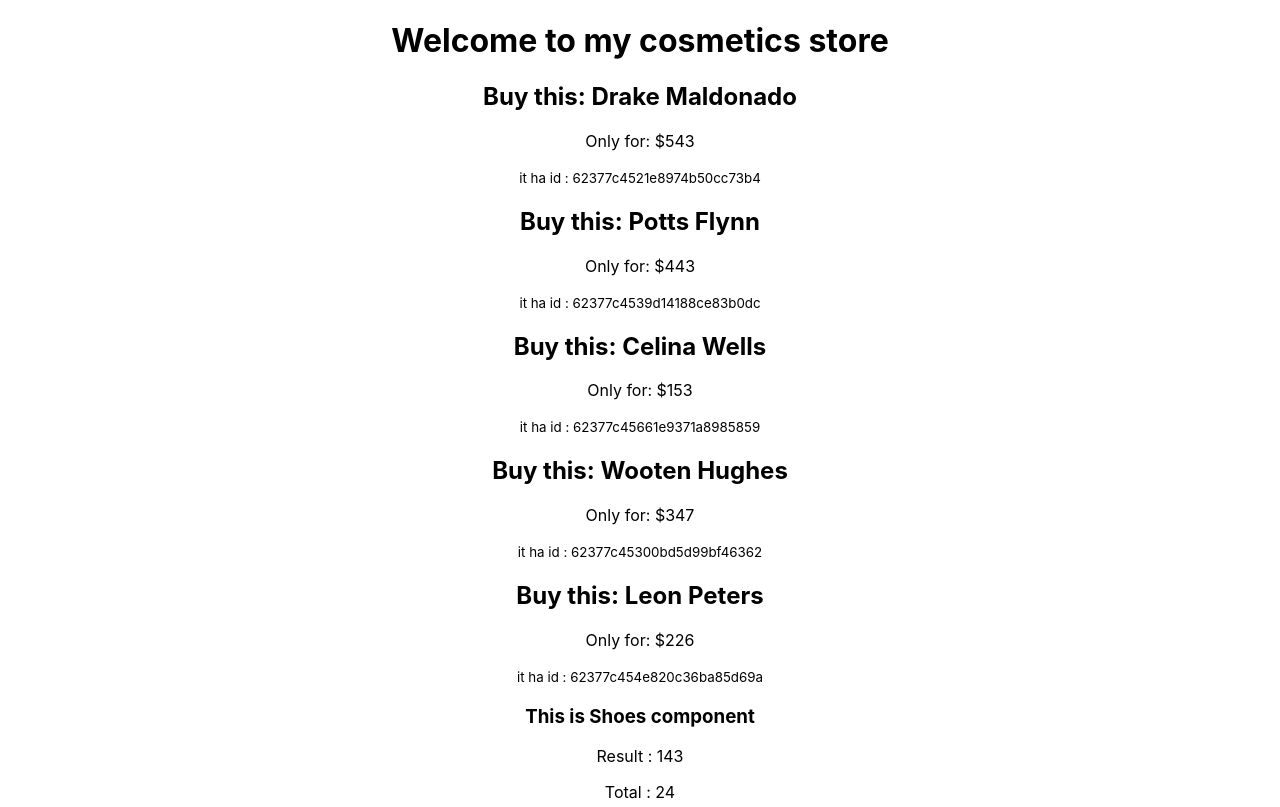
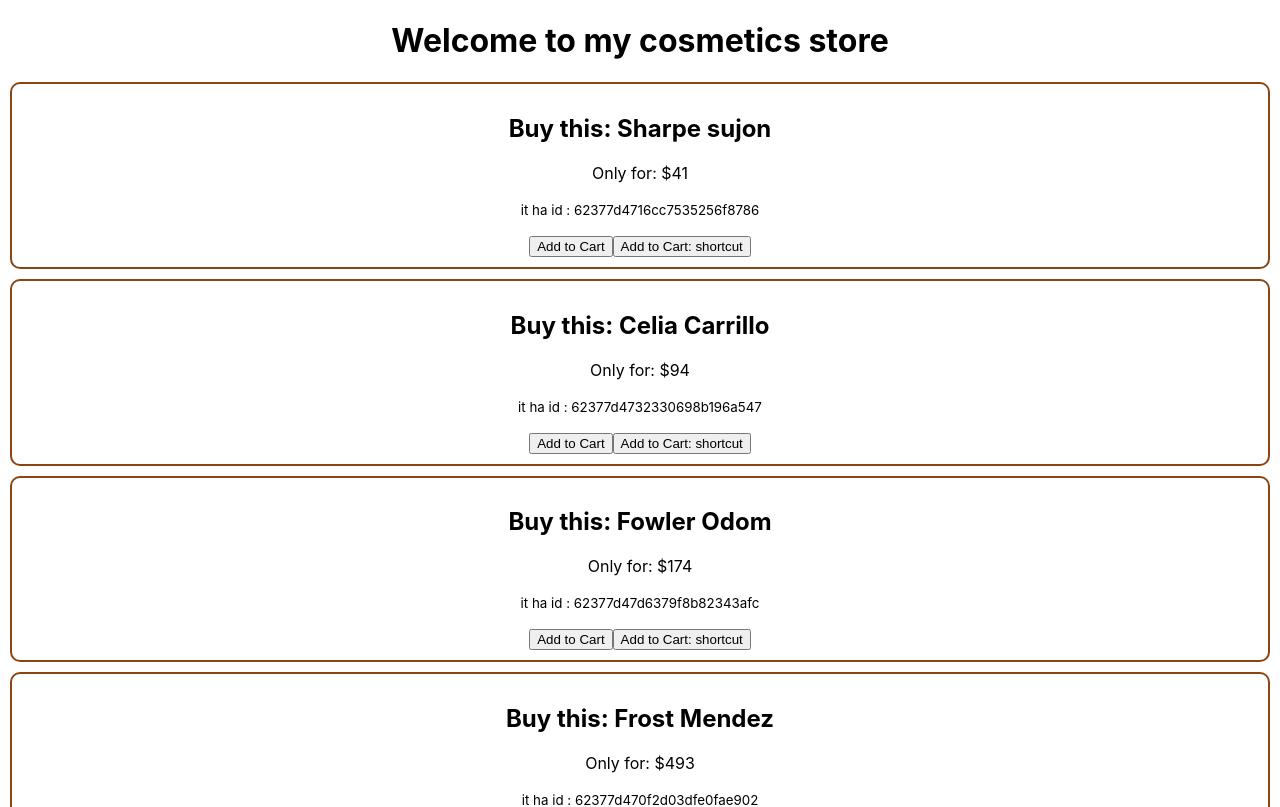
Before and after one commit to Rasujon3/-react-storage-and-handler, a React (Create React App) app: page / in a window 1280 px wide. Shown: the top 807 px of the page. Built offline with nearby package versions, Linux system fonts and the light colour scheme.

Commit message:
Kono ekta event handler k parameter soho add krte chaw, => arrow function banaye func k call kore parameter pass krte hobe

```diff
--- /dev/null
+++ b/public/data.json
@@ -0,0 +1,38 @@
+[
+  {
+    "id": "62377d4716cc7535256f8786",
+    "price": 41,
+    "eyeColor": "blue",
+    "name": "Sharpe sujon"
+  },
+  {
+    "id": "62377d4732330698b196a547",
+    "price": 94,
+    "eyeColor": "green",
+    "name": "Celia Carrillo"
+  },
+  {
+    "id": "62377d47d6379f8b82343afc",
+    "price": 174,
+    "eyeColor": "green",
+    "name": "Fowler Odom"
+  },
+  {
+    "id": "62377d470f2d03dfe0fae902",
+    "price": 493,
+    "eyeColor": "brown",
+    "name": "Frost Mendez"
+  },
+  {
+    "id": "62377d47e750c1b908658012",
+    "price": 317,
+    "eyeColor": "brown",
+    "name": "Holder Hubbard"
+  },
+  {
+    "id": "62377d47bf6bc40bc538c2ea",
+    "price": 296,
+    "eyeColor": "green",
+    "name": "Joyce Palmer"
+  }
+]
--- a/src/components/Cosmatic/Cosmatic.css
+++ b/src/components/Cosmatic/Cosmatic.css
@@ -0,0 +1,6 @@
+.product {
+  border: 2px solid saddlebrown;
+  margin: 10px;
+  padding: 10px;
+  border-radius: 10px;
+}
--- a/src/components/Cosmatic/Cosmatic.js
+++ b/src/components/Cosmatic/Cosmatic.js
@@ -1,15 +1,26 @@
 import React from "react";
+import "./Cosmatic.css";
 
 const Cosmatic = (props) => {
-  console.log(props.cosmatic);
+  //   console.log(props.cosmatic);
   const { name, price, id } = props.cosmatic;
+
+  const addToCart = (id) => {
+    console.log("item added", id);
+  };
+
+  const addtoCartWithParam = () => {
+    addToCart(id);
+  };
   return (
-    <div>
+    <div className="product">
       <h2>Buy this: {name}</h2>
       <p>Only for: ${price}</p>
       <p>
         <small>it ha id : {id}</small>
       </p>
+      <button onClick={addtoCartWithParam}>Add to Cart</button>
+      <button onClick={() => addToCart(id)}>Add to Cart: shortcut</button>
     </div>
   );
 };
--- a/src/components/Cosmatics/Cosmatics.js
+++ b/src/components/Cosmatics/Cosmatics.js
@@ -1,39 +1,14 @@
-import React from "react";
+import React, { useEffect, useState } from "react";
 import Cosmatic from "../Cosmatic/Cosmatic";
 
 const Cosmatics = () => {
-  const cosmatics = [
-    {
-      id: "62377c4521e8974b50cc73b4",
-      price: 543,
-      eyeColor: "blue",
-      name: "Drake Maldonado",
-    },
-    {
-      id: "62377c4539d14188ce83b0dc",
-      price: 443,
-      eyeColor: "brown",
-      name: "Potts Flynn",
-    },
-    {
-      id: "62377c45661e9371a8985859",
-      price: 153,
-      eyeColor: "blue",
-      name: "Celina Wells",
-    },
-    {
-      id: "62377c45300bd5d99bf46362",
-      price: 347,
-      eyeColor: "blue",
-      name: "Wooten Hughes",
-    },
-    {
-      id: "62377c454e820c36ba85d69a",
-      price: 226,
-      eyeColor: "brown",
-      name: "Leon Peters",
-    },
-  ];
+  const [cosmatics, setCosmatics] = useState([]);
+  useEffect(() => {
+    const url = `data.json`;
+    fetch(url)
+      .then((res) => res.json())
+      .then((data) => setCosmatics(data));
+  }, []);
   return (
     <div>
       <h1>Welcome to my cosmetics store</h1>
```
